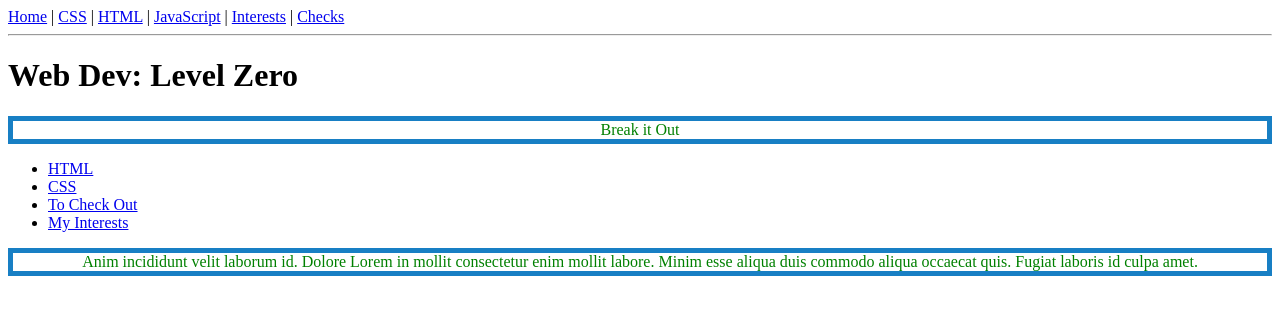
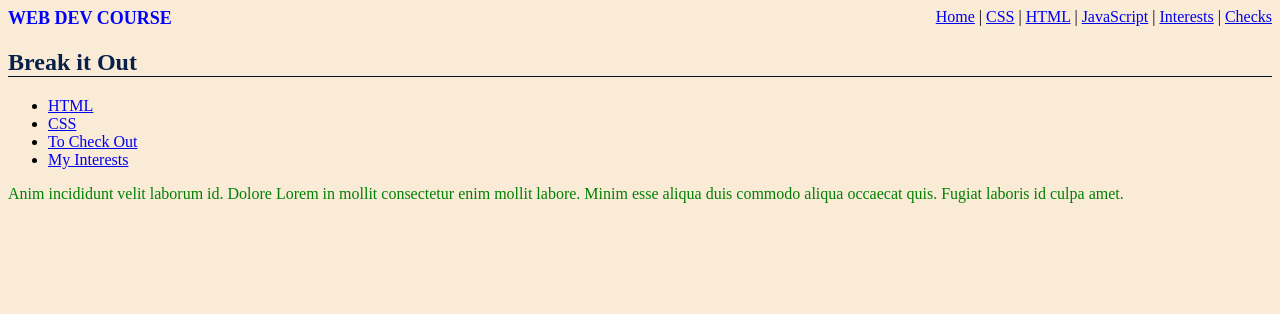
Before and after one commit to cosmeow/cosmeow.github.io, a plain HTML site: page index.html in a window 1280 px wide. Drawn offline with Linux system fonts and the light colour scheme.

Commit message:
updated styles

```diff
--- a/index.html
+++ b/index.html
@@ -15,9 +15,8 @@
                 <a href="interests.html">Interests</a> |
                 <a href="tocheckout.html">Checks</a>
             </nav>
-            <hr>
-    <header><h1>Web Dev: Level Zero</h1></header>
-    <p>Break it Out</p>
+    <header><h1>Web Dev Course</h1></header>
+    <h2>Break it Out</h2>
     <ul>
         <li><a href="htmlinfo.html">HTML</a></li>
         <li><a href="cssinfo.html">CSS</a></li>
--- a/style.css
+++ b/style.css
@@ -4,11 +4,11 @@
     note: as addding selectors,go from top to bottom
 }
 */
-
-h2, p {color:#08204A;
-    text-align: center;
-    border: 5px solid rgb(24, 127, 196);
-    cursor: pointer;}
-p {color:pink;}
+body{background-color: antiquewhite}
+h1 {font-size:18px;color:blue;text-transform: uppercase;}
+header+h1 {float:left;font-size:16px;}
+h2 {color:#08204A;text-align: left;border-bottom: 1px solid rgb(4, 21, 32);cursor: pointer;margin-top:20px;}
+header+h1, nav {margin-bottom:40px;}
+nav {list-style: none;float:right;}
+section > h2 {font-size:16px;color:brown;}
 p { color:green;}
-nav {list-style: none;display:inline-block;}
```
Also changed, not shown: css-cheatsheet.html (+0 -1 lines), cssinfo.html (+2 -3 lines), htmlinfo.html (+2 -3 lines), interests.html (+4 -2 lines), javscript.html (+2 -3 lines), tocheckout.html (+3 -3 lines).
